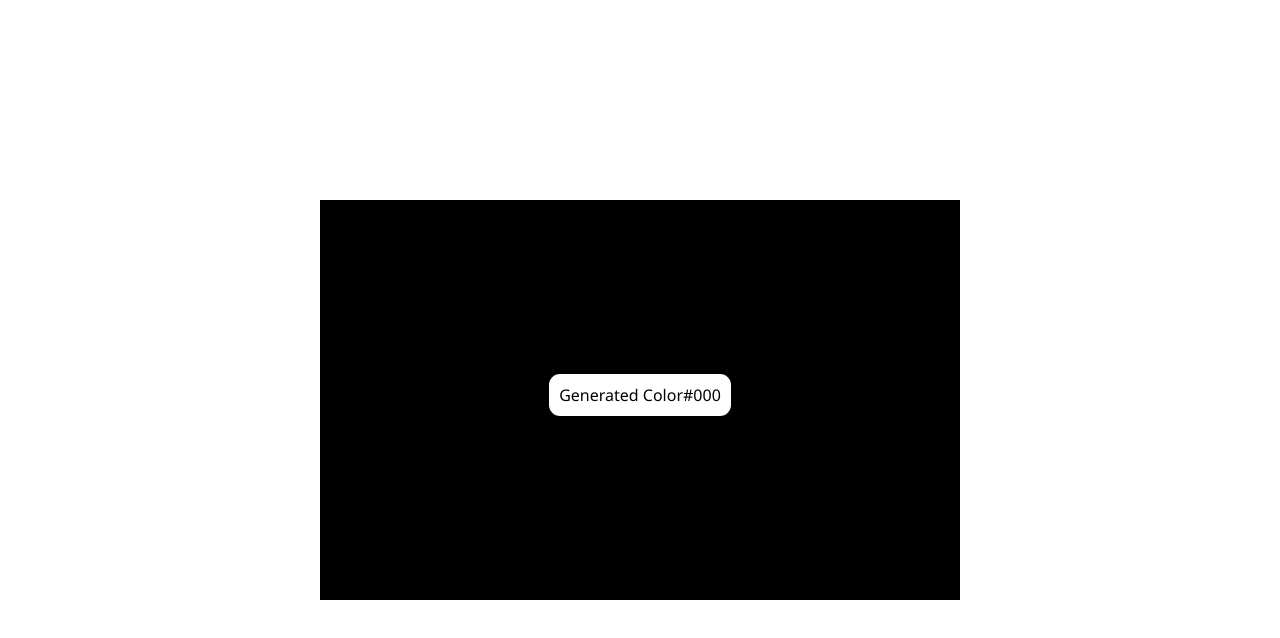
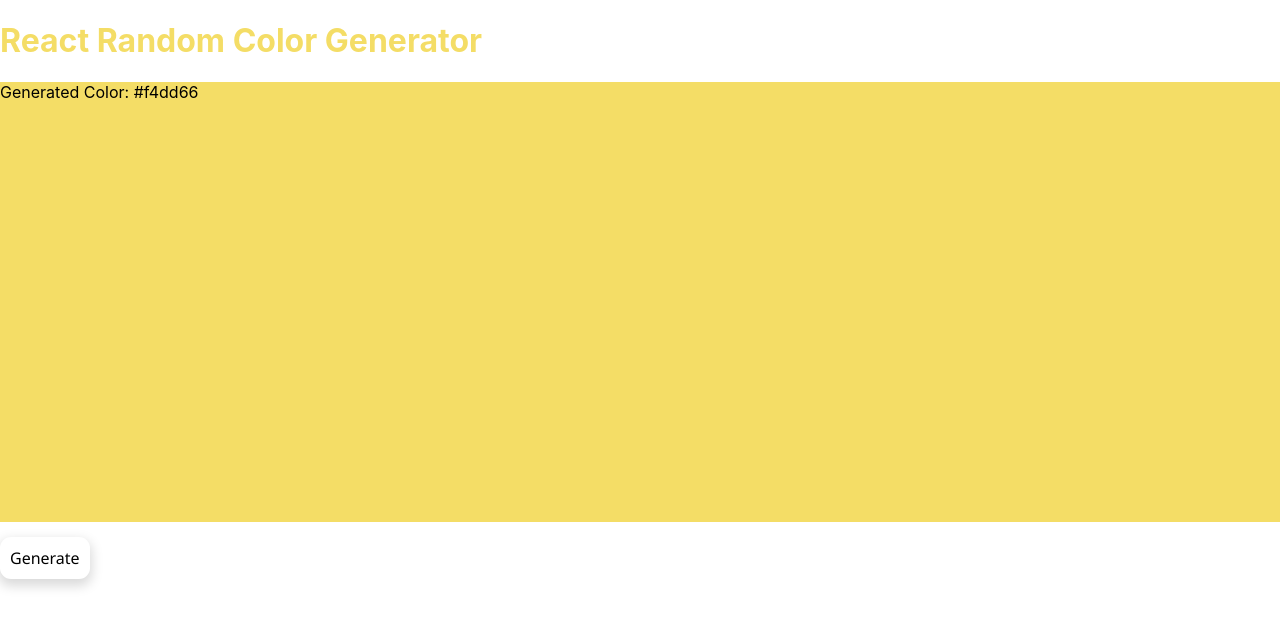
Before and after one commit to Aumarh/react-random-color-generator, a React (Create React App) app: page / in a window 1280 px wide. Shown: the top 638 px of the page. Built offline with nearby package versions, Linux system fonts and the light colour scheme.

Commit message:
Add working version

```diff
--- a/src/RandomColor.js
+++ b/src/RandomColor.js
@@ -1,37 +1,33 @@
 import './App.css';
+import randomColor from 'randomcolor';
 import { useState } from 'react';
 
-const RandomColor = () => {
-  const [color, setColor] = useState('#000');
-
-  const getRgb = () => Math.floor(Math.random() * 256);
-  const rgbToHex = (r, g, b) =>
-    '#' +
-    [r, g, b]
-      .map((x) => {
-        const hex = x.toString(16);
-        return hex.length === 1 ? '0' + hex : hex;
-      })
-      .join('');
-
-  const handleGenerate = () => {
-    // eslint-disable-next-line
-    const color = {
-      r: getRgb(),
-      g: getRgb(),
-      b: getRgb(),
-    };
-
-    setColor(rgbToHex(color.r, color.g, color.b));
-  };
+function App() {
+  const [color, setColor] = useState(randomColor());
 
   return (
-    <div style={{ backgroundColor: color }} className="container">
-      <button style={{ color: color }} onClick={handleGenerate}>
-        Generated Color{color}
-      </button>
+    <div className="App">
+      <h1 style={{ color: color }}>React Random Color Generator</h1>
+      <div style={{ backgroundColor: color }}>Generated Color: {color}</div>
+      <div
+        style={{
+          backgroundColor: color,
+          width: '100vw',
+          height: '400px',
+          display: 'flex',
+          padding: '10px',
+          marginLeft: 'center',
+          justifyContent: 'center',
+          alignItems: 'center',
+        }}
+      />
+
+      <br />
+      <button onClick={() => setColor(randomColor())}>Generate</button>
+
+      <br />
     </div>
   );
-};
+}
 
-export default RandomColor;
+export default App;
```
